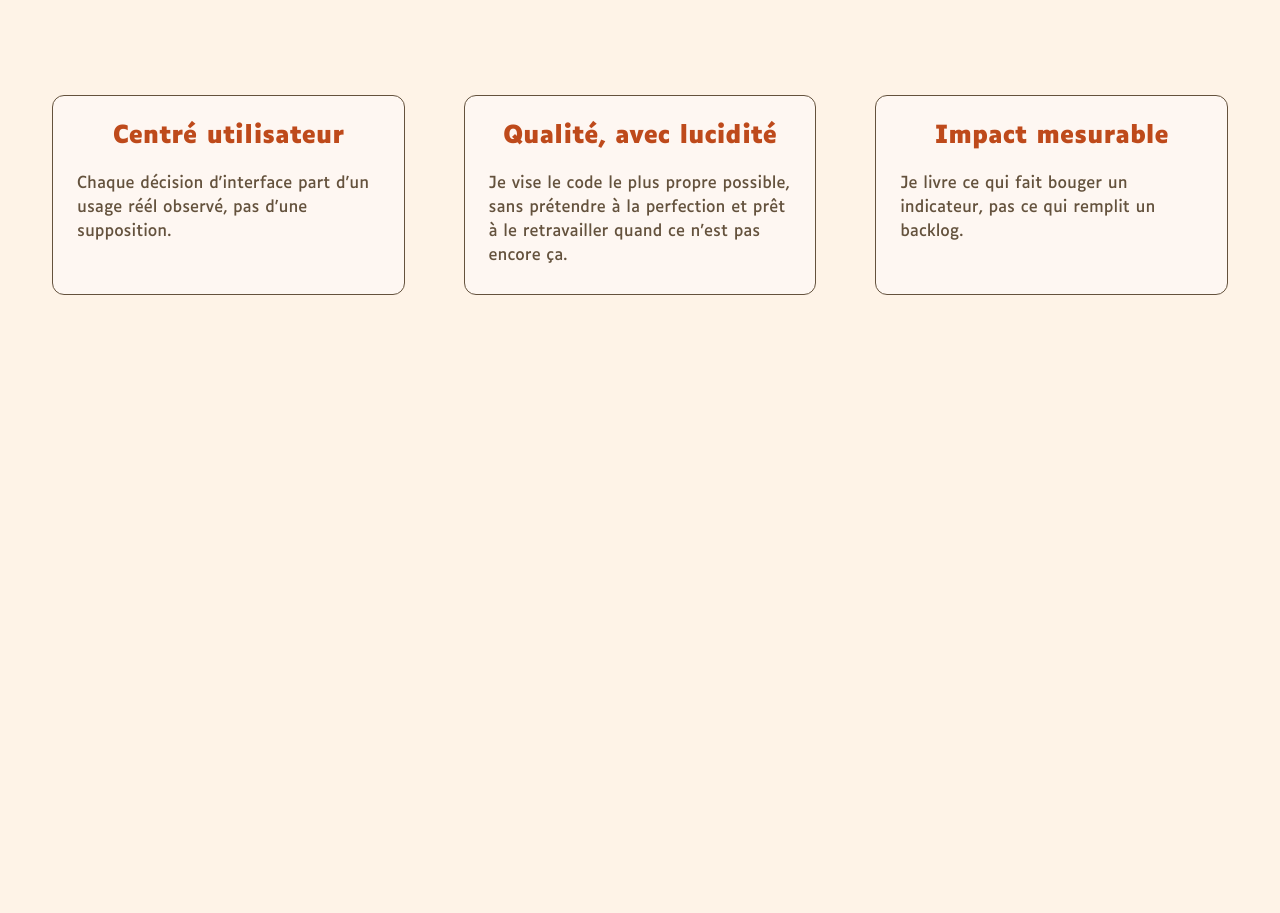
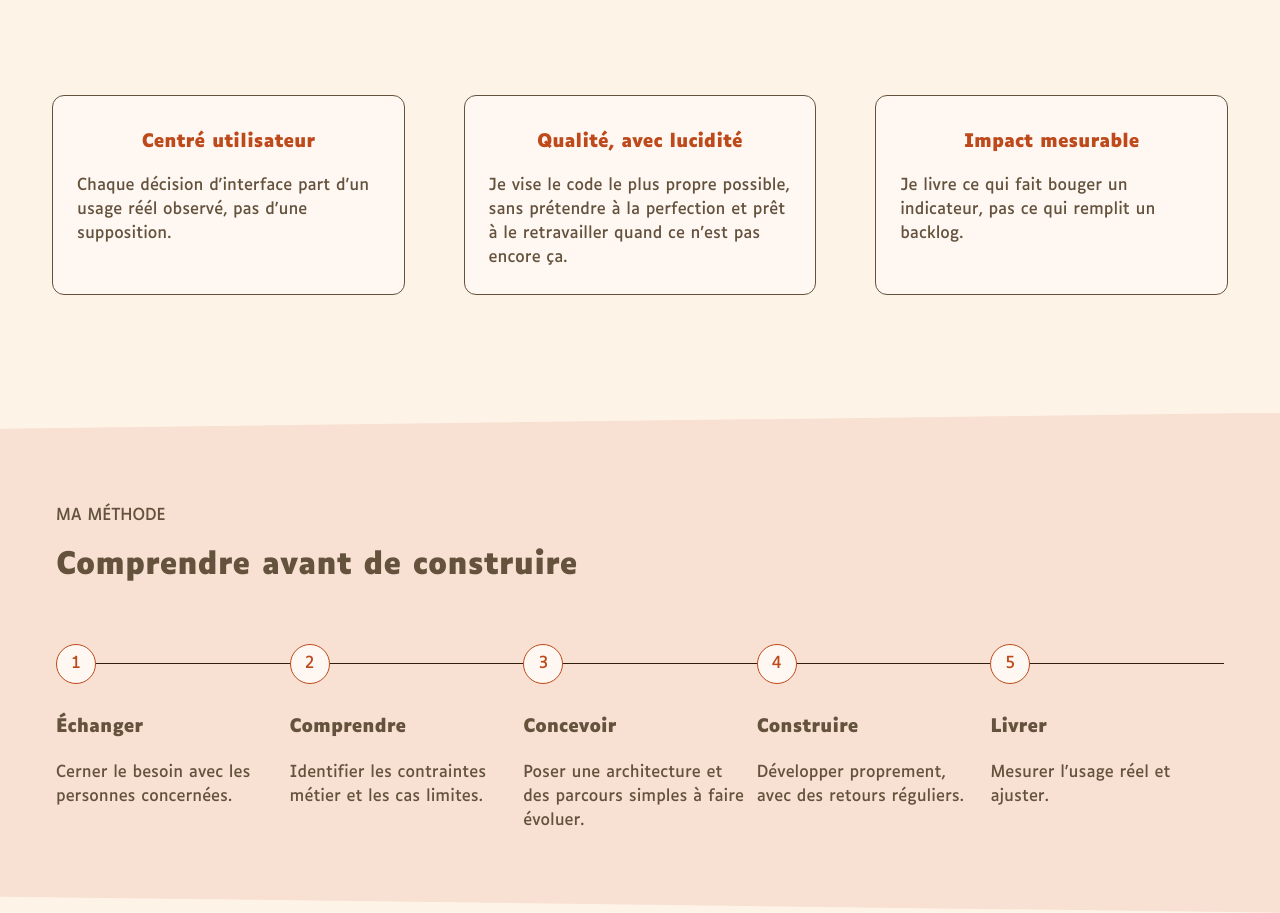
Before and after one commit to khalan1789/portfolio-v2, a Next.js app: page / in a window 1280 px wide. Shown: the part 920-1833 px from the top of the page. Before the commit the page ends 1333 px from the top, so only its background shows below. Built offline with nearby package versions, Linux system fonts and the light colour scheme; a web font is replaced by a local one.

Commit message:
end of methodology implementation

```diff
--- a/src/app/about/page.tsx
+++ b/src/app/about/page.tsx
@@ -3,12 +3,10 @@ import { useLocale } from "@/context/useLocale";
 import CustomLi from "../components/text/custom-li";
 import CustomLink from "../components/button/custom-link";
 import PageTitle from "../components/text/page-title";
-import Methodology from "../components/methodology/methodology";
 
 export default function About() {
    const locale = useLocale();
    return (
-      <>
       <main className="p-2 mdPlus:pl-5 mdPlus:pr-5 lg:pl-[5%] lg:pr-[5%] xl:pl-[15%] xl:pr-[15%]">
          <div className="max-w-4xl mx-auto">
             <PageTitle
@@ -18,12 +16,6 @@ export default function About() {
                coloredTextFr="de moi"
                onStart
             />
-               {/* <h1 className="text-3xl mt-10 text-center font-bold mdPlus:text-start md:text-[2.5rem]">
-               {locale?.locale === "en" ? "About " : "À propos "}
-               <CustomSpan
-                  label={locale?.locale === "en" ? "me " : " de moi "}
-               />
-            </h1> */}
             <p className="mt-8 text-2xl mdPlus:mt-4">
                {locale?.locale === "en"
                   ? "My journey as a developer and what drives me "
@@ -47,9 +39,7 @@ export default function About() {
                         : "Côté front, j’étais conseiller : c’était moi que le client voyait, celui qui lui présentait les produits et traduisait ses envies en solution. Puis, du jour au lendemain, la réparation m’a fait passer de l’autre côté, sous le capot, pour comprendre comment ces appareils étaient conçus. Dans les deux rôles, il fallait aussi servir les objectifs de l’enseigne, le business restant toujours en toile de fond."}
                   </p>
                   <h2 className="text-xl text-primary mt-10 mdPlus:text-2xl">
-                        {locale?.locale === "en"
-                           ? " "
-                           : "À celui de développeur"}
+                     {locale?.locale === "en" ? " " : "À celui de développeur"}
                   </h2>
                   <p className="mt-5">
                      {locale?.locale === "en"
@@ -57,9 +47,7 @@ export default function About() {
                         : "C’est peut-être un clin d’œil du destin. Aujourd’hui, en développement, je retrouve ce même double regard, mais de façon volontaire : l’interface que l’utilisateur voit, et le code qui la fait tourner. Ma curiosité, déjà là à l’époque, m’a toujours poussé à comprendre avant de construire."}
                   </p>
                   <h2 className="text-xl text-primary mt-10 mdPlus:text-2xl">
-                        {locale?.locale === "en"
-                           ? " "
-                           : "Ce qui compte pour moi"}
+                     {locale?.locale === "en" ? " " : "Ce qui compte pour moi"}
                   </h2>
                   <ul>
                      <CustomLi
@@ -121,7 +109,5 @@ export default function About() {
             </div>
          </div>
       </main>
-         <Methodology />
-      </>
    );
 }
--- a/src/app/components/methodology/methodology.css
+++ b/src/app/components/methodology/methodology.css
@@ -2,25 +2,34 @@
    clip-path: polygon(0 3.2%, 100% 0, 100% 100%, 0 96.8%);
    background-color: var(--card-secondary);
    width: 100%;
-   margin-top: -1px;
-   margin: auto 0;
    min-height: 300px;
    display: flex;
    justify-content: center;
    align-items: center;
-   @media all and (min-width: 900px) {
+   @media all and (min-width: 1024px) {
+      min-height: 500px;
+      justify-content: start;
+   }
+   @media all and (min-width: 1200px) {
       justify-content: center;
-      align-items: center;
    }
 }
 .methodo-container {
-   max-width: 1000px;
-   padding: 4px;
-   margin-top: 50px;
+   padding: 15px 6px;
+   margin-top: 80px;
+   margin-bottom: 80px;
+   display: flex;
+   flex-direction: column;
 
-   @media all and (min-width: 900px) {
-      padding-top: 15px;
-      padding-bottom: 15px;
+   @media all and (min-width: 1024px) {
+      margin-top: 0px;
+      margin-bottom: 0px;
+      min-height: 350px;
+      width: 100%;
+      padding: 16px;
+   }
+   @media all and (min-width: 1200px) {
+      width: 1200px;
    }
 }
 
@@ -29,14 +38,16 @@
    flex-direction: column;
    margin-top: 40px;
    justify-content: center;
-   @media all and (min-width: 900px) {
+   @media all and (min-width: 1024px) {
       flex-direction: row;
+      justify-content: stretch;
    }
 }
-h4 {
+h3 {
    font-weight: bold;
    margin-top: 10px;
-   @media all and (min-width: 900px) {
+   @media all and (min-width: 1024px) {
+      font-size: large;
    }
 }
 
@@ -44,25 +55,23 @@ h4 {
    margin-top: 10px;
    padding-right: 4px;
    font-size: 14px;
-   @media all and (min-width: 900px) {
+   @media all and (min-width: 1024px) {
       margin-top: 20px;
       padding-right: 4px;
-      font-size: 14px;
+      font-size: 16px;
    }
 }
 
 .step-description-container {
    padding-right: 8px;
-   @media all and (min-width: 900px) {
-   }
 }
 
 .step-block {
    width: auto;
    display: flex;
-   height: 100px;
-   @media all and (min-width: 900px) {
+   height: 120px;
+   @media all and (min-width: 1024px) {
       display: block;
-      width: 200px;
+      width: 240px;
    }
 }
--- a/src/app/components/methodology/methodology.tsx
+++ b/src/app/components/methodology/methodology.tsx
@@ -1,5 +1,6 @@
+"use client";
+import "./methodology.css";
 import Step from "../step/step";
-import "./methodology.css";
 import { useLocale } from "@/context/useLocale";
 
 export default function Methodology() {
@@ -17,46 +18,59 @@ export default function Methodology() {
                <div className="step-block">
                   <Step stepNumber={1} />
                   <div className="step-description-container">
-                     <h4>Échanger</h4>
+                     <h3>{locale?.locale === "en" ? "Engage" : "Échanger"}</h3>
                      <p className="step-paragraph">
-                        Cerner le besoin avec les personnes concernées.
+                        {locale?.locale === "en"
+                           ? "Pinpoint the need together with the people involved."
+                           : "Cerner le besoin avec les personnes concernées."}
                      </p>
                   </div>
                </div>
                <div className="step-block">
                   <Step stepNumber={2} />
                   <div className="step-description-container">
-                     <h4>Comprendre</h4>
+                     <h3>
+                        {locale?.locale === "en" ? "Understand" : "Comprendre"}
+                     </h3>
                      <p className="step-paragraph">
-                        Identifier les contraintes métier et les cas limites.
+                        {locale?.locale === "en"
+                           ? "Identify the business constraints and edge cases."
+                           : "Identifier les contraintes métier et les cas limites."}
                      </p>
                   </div>
                </div>
                <div className="step-block">
                   <Step stepNumber={3} />
                   <div className="step-description-container">
-                     <h4>Concevoir</h4>
+                     <h3>
+                        {locale?.locale === "en" ? "Architect" : "Concevoir"}
+                     </h3>
                      <p className="step-paragraph">
-                        Poser une architecture et des parcours simples à faire
-                        évoluer.
+                        {locale?.locale === "en"
+                           ? "Lay down an architecture and simple user journeys that are easy to evolve."
+                           : "Poser une architecture et des parcours simples à faire évoluer."}
                      </p>
                   </div>
                </div>
                <div className="step-block">
                   <Step stepNumber={4} />
                   <div className="step-description-container">
-                     <h4>Construire</h4>
+                     <h3>{locale?.locale === "en" ? "Build" : "Construire"}</h3>
                      <p className="step-paragraph">
-                        Développer proprement, avec des retours réguliers.
+                        {locale?.locale === "en"
+                           ? "Write clean code, with regular feedback along the way."
+                           : "Développer proprement, avec des retours réguliers."}
                      </p>
                   </div>
                </div>
                <div className="step-block">
                   <Step stepNumber={5} />
                   <div className="step-description-container">
-                     <h4>Livrer</h4>
+                     <h3>{locale?.locale === "en" ? "Ship" : "Livrer"}</h3>
                      <p className="step-paragraph">
-                        Mesurer l&apos;usage réel et ajuster.
+                        {locale?.locale === "en"
+                           ? "Measure real-world usage and adjust."
+                           : " Mesurer l'usage réel et ajuster."}
                      </p>
                   </div>
                </div>
--- a/src/app/components/step/step.css
+++ b/src/app/components/step/step.css
@@ -4,7 +4,7 @@
    width: 80px;
    height: calc(100% - 40px);
    justify-content: center;
-   @media all and (min-width: 900px) {
+   @media all and (min-width: 1024px) {
       width: calc(100% - 40px);
       height: auto;
       justify-content: start;
--- a/src/app/page.tsx
+++ b/src/app/page.tsx
@@ -9,6 +9,7 @@ import CustomLink from "./components/button/custom-link";
 import CustomSpan from "./components/text/custom-span";
 import Card from "./components/card/card";
 import useFont from "@/context/useFont";
+import Methodology from "./components/methodology/methodology";
 
 export default function Home() {
    const locale = useLocale();
@@ -121,6 +122,7 @@ export default function Home() {
                />
             </div>
          </div>
+         <Methodology />
       </main>
    );
 }
```
Also changed, not shown: 1 other file (tests, documents, lock files or other folders). Lines whose indentation alone changed are shown as unchanged.
